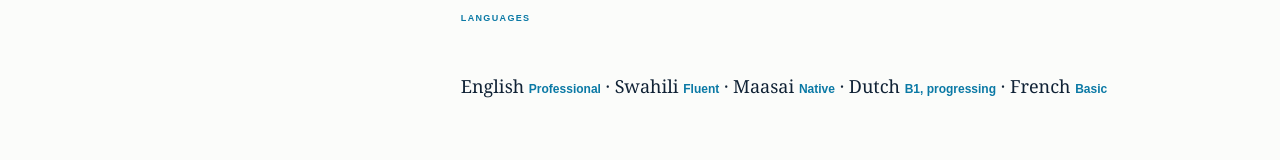
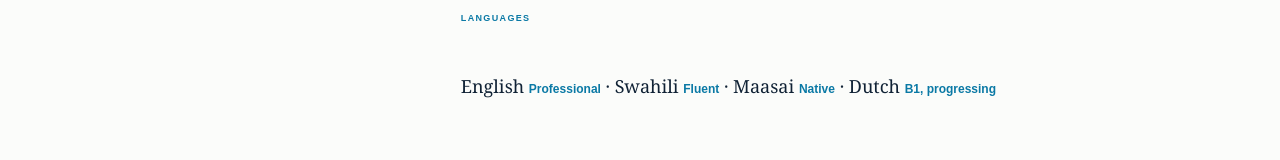
Before and after one commit to klekarkar/klekarkar-portfolio, a Next.js app: page /cv in a window 1280 px wide. Shown: the part 4597-4757 px from the top of the page. Built offline with nearby package versions, Linux system fonts and the light colour scheme.

Commit message:
Update languages section in CV
Removed 'French' from language list.

```diff
--- a/app/cv/page.tsx
+++ b/app/cv/page.tsx
@@ -112,7 +112,7 @@ export default function CvPage() {
 
         <section>
           <p className="cv-section-title">LANGUAGES</p>
-          <p className="cv-language">English <strong>Professional</strong> · Swahili <strong>Fluent</strong> · Maasai <strong>Native</strong> · Dutch <strong>B1, progressing</strong> · French <strong>Basic</strong></p>
+          <p className="cv-language">English <strong>Professional</strong> · Swahili <strong>Fluent</strong> · Maasai <strong>Native</strong> · Dutch <strong>B1, progressing</strong></p>
         </section>
       </div>
     </section>
```
